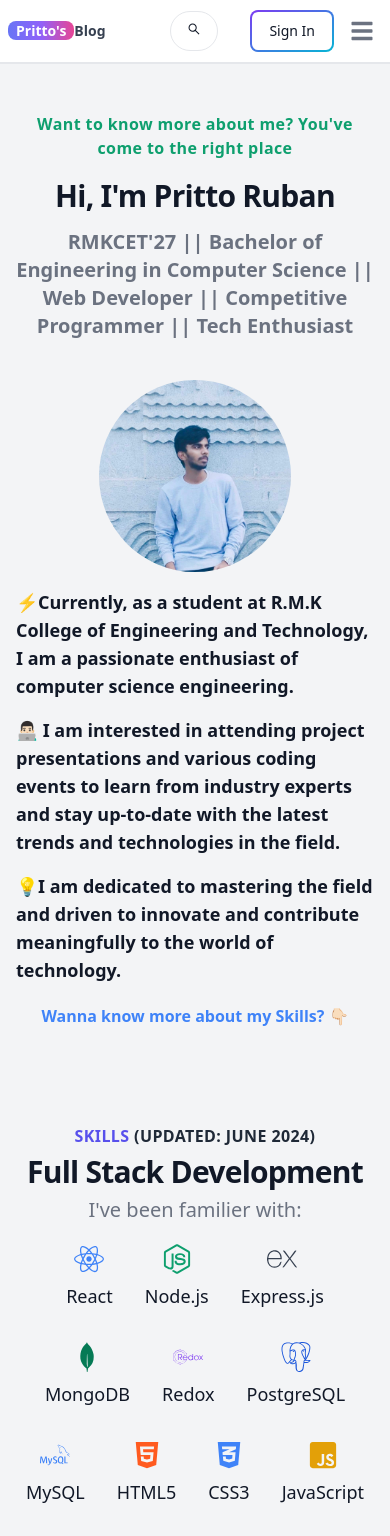
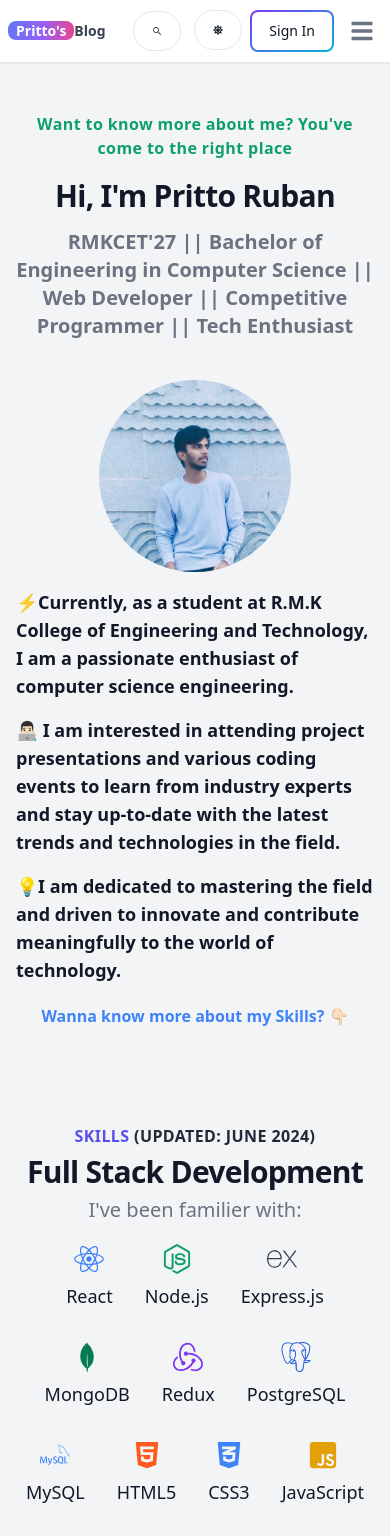
Before and after one commit to PrittoRuban/MERN_Blog, a React (Vite) app in the folder Client/: page /about in a window 390 px wide. Shown: the top 1536 px of the page. Built offline with nearby package versions, Linux system fonts and the light colour scheme; no server answers.

Commit message:
update about and header component

```diff
--- a/Client/src/components/AboutHero.jsx
+++ b/Client/src/components/AboutHero.jsx
@@ -20,13 +20,13 @@ import {
   SiVisualstudiocode,
   SiIntellijidea,
   SiLinux,
-  SiRedox,
   SiTailwindcss,
   SiBootstrap,
   SiPostman,
   SiInsomnia,
   SiReplit,
   SiEjs,
+  SiRedux,
 } from "react-icons/si";
 
 export const Hero = () => {
@@ -90,8 +90,8 @@ export const Skills = () => {
     },
     { name: "MongoDB", icon: <SiMongodb className="text-green-600" /> },
     {
-      name: "Redox",
-      icon: <SiRedox className="text-purple-600 dark:text-purple-200" />,
+      name: "Redux",
+      icon: <SiRedux className="text-purple-600 dark:text-purple-200" />,
     },
     {
       name: "PostgreSQL",
--- a/Client/src/components/Header.jsx
+++ b/Client/src/components/Header.jsx
@@ -27,7 +27,7 @@ export default function App() {
     }
   };
   return (
-    <Navbar className="border-b-2">
+    <Navbar className="border-b-2 sm:flex-col gap-2">
       <Link
         to="/"
         className="self-center whitespace-nowrap text-sm
@@ -51,13 +51,17 @@ export default function App() {
         />
       </form>
 
-      <Button className="w-12 h-10 lg:hidden" color="gray" pill>
+      <Button
+        className="w-12 h-10 lg:hidden sm:inline flex-col gap-3"
+        color="gray"
+        pill
+      >
         <AiOutlineSearch />
       </Button>
 
       <div className="flex gap-2 md:order-2">
         <Button
-          className="w-12 h-10 hidden sm:inline"
+          className="w-12 h-10 sm:inline flex-col gap-3"
           color="gray"
           pill
           onClick={() => dispatch(toggleTheme())}
```
